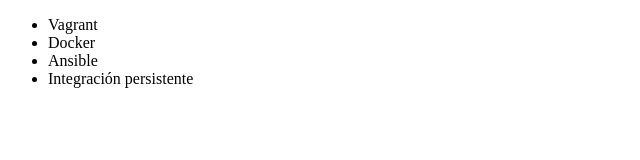
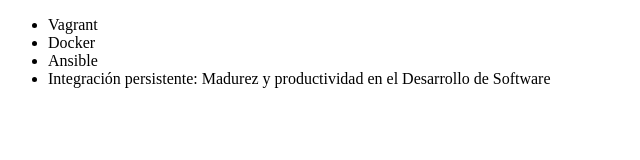
Before and after one commit to Alxrdgz/alura-github, a plain HTML site: page Alex/index.html in a window 1280 px wide. Shown: the whole page, without its empty margins (0-640 px from the left). Drawn offline with Linux system fonts and the light colour scheme.

Commit message:
Renombrando curso de integración persistente

```diff
--- a/Alex/index.html
+++ b/Alex/index.html
@@ -9,7 +9,7 @@
          <li> Vagrant </li>
          <li> Docker </li>
          <li> Ansible </li>
-         <li> Integración persistente </li>
+         <li> Integración persistente: Madurez y productividad en el Desarrollo de Software</li>
      </ul>
 </body>
 </html>
```
